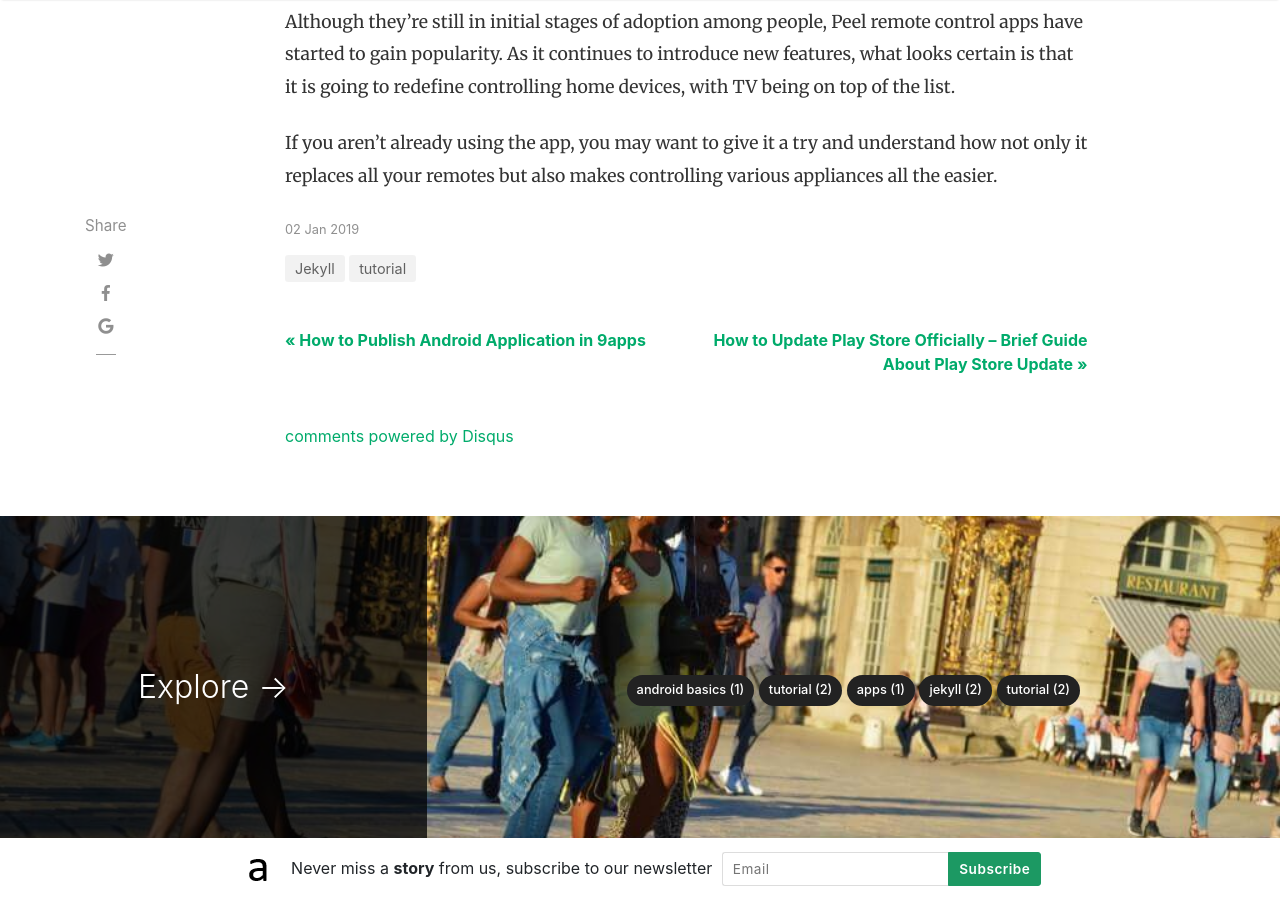
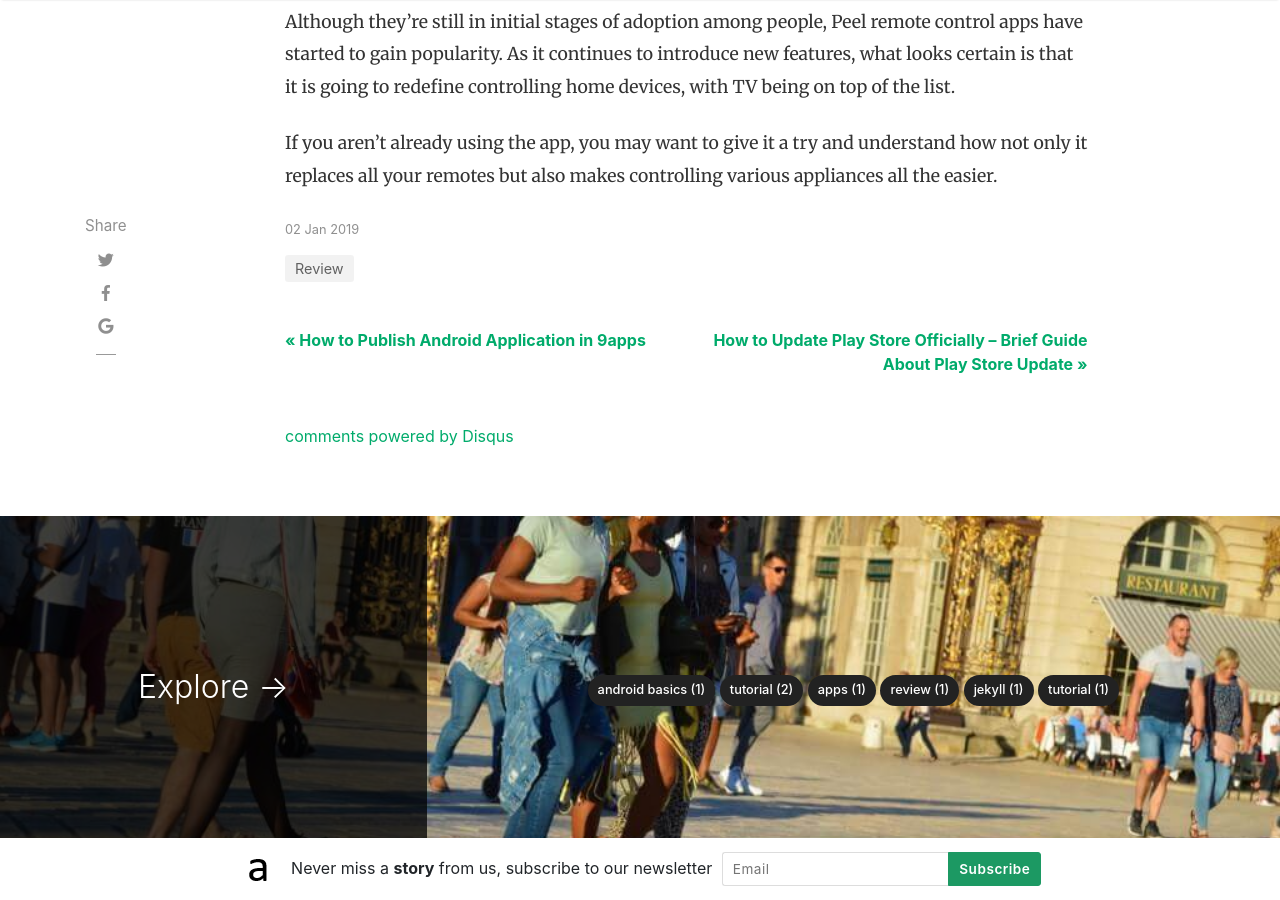
Before and after one commit to andrimoopensource/blog, a Jekyll site: the page built from _posts/2019-01-02-peel-remote-app.md, in a window 1280 px wide and 900 px high, scrolled down 3040 px. Built offline with Jekyll 4.4.1, drawn with Linux system fonts in a browser that asks for light colours; nearby versions of some CDN libraries; comment, search, counter and statistics services are not loaded.

Commit message:
Update 2019-01-02-peel-remote-app.md

```diff
--- a/_posts/2019-01-02-peel-remote-app.md
+++ b/_posts/2019-01-02-peel-remote-app.md
@@ -2,7 +2,7 @@
 layout: post
 title:  "Reduce the Remote Clutter with Peel Remote App"
 author: Team Andrimo
-categories: [ Jekyll, tutorial ]
+categories: [ Review ]
 image: assets/images/peel-remote-app.jpg
 ---
 Home technology is continuously advancing and with that, the number of smart devices is increasing too. As much it these remote-controlled devices aim to bring convenience to our lives, having to manage multiple remotes somewhere does the opposite. Moreover, they end up creating a clutter on the table which can make your room little far from organised.
```
